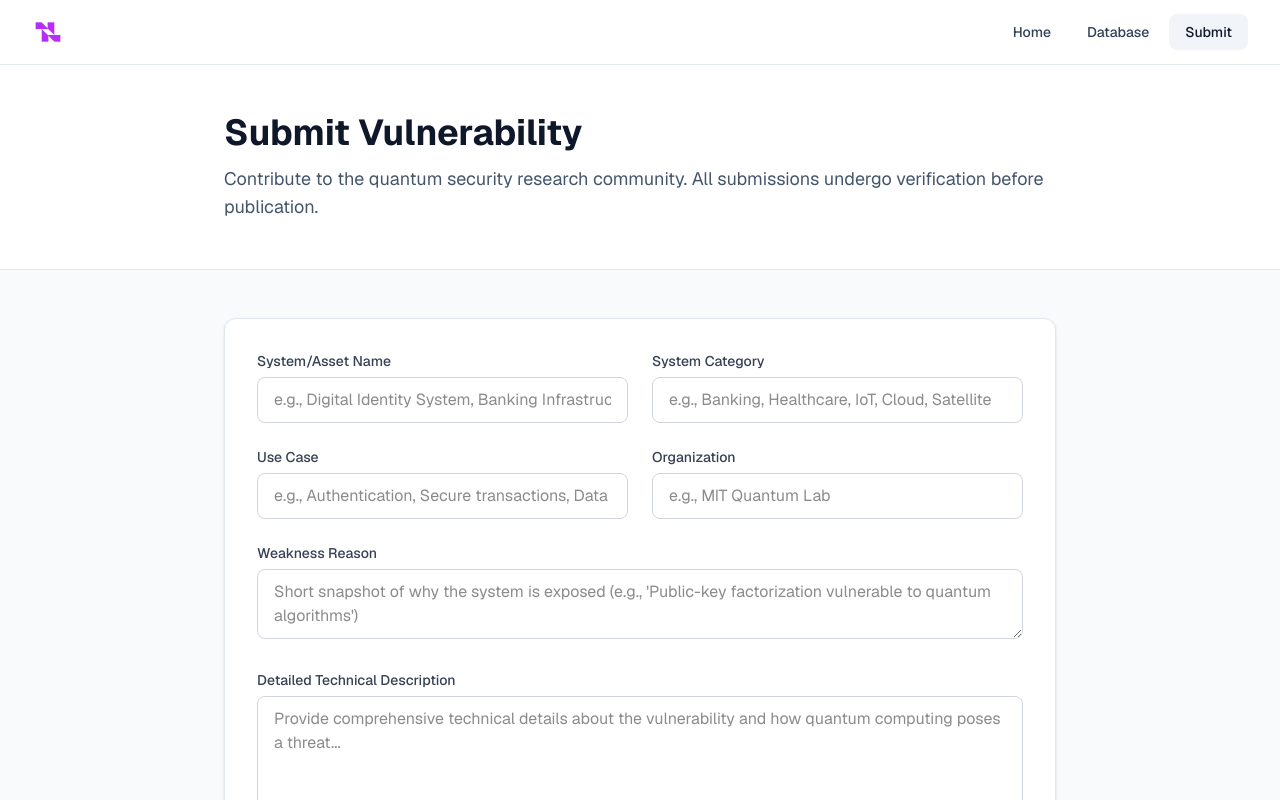
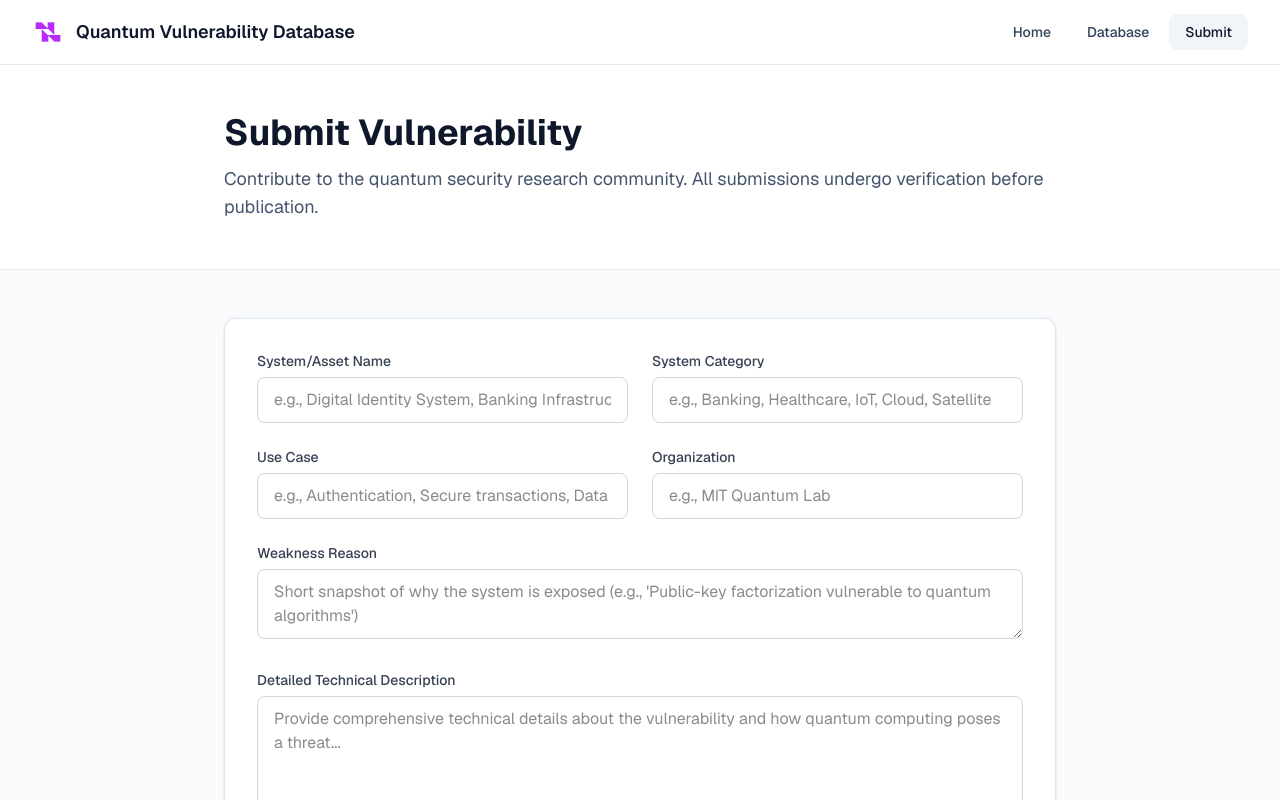
Before and after one commit to appetite-studio-team/quantum-vulnerable-system, a Next.js app: page /submit in a window 1280 px wide. Shown: the top 800 px of the page. Built offline with nearby package versions, Linux system fonts and the light colour scheme; no server answers; what @directus/sdk would draw is missing.

Commit message:
Add navbar title visible on desktop, hidden on mobile

```diff
--- a/components/Navbar.tsx
+++ b/components/Navbar.tsx
@@ -17,8 +17,9 @@ export default function Navbar() {
     <nav className="bg-white border-b border-slate-200 sticky top-0 z-50 backdrop-blur-sm bg-white/95">
       <div className="max-w-7xl mx-auto px-4 sm:px-6 lg:px-8">
         <div className="flex justify-between items-center h-16">
-          <Link href="/" className="flex items-center group">
+          <Link href="/" className="flex items-center space-x-3 group">
             <Logo className="w-8 h-8 text-slate-700 group-hover:text-slate-900 transition-colors" />
+            <span className="hidden md:block text-lg font-semibold text-slate-900">Quantum Vulnerability Database</span>
           </Link>
 
           <div className="flex items-center space-x-1">
```
